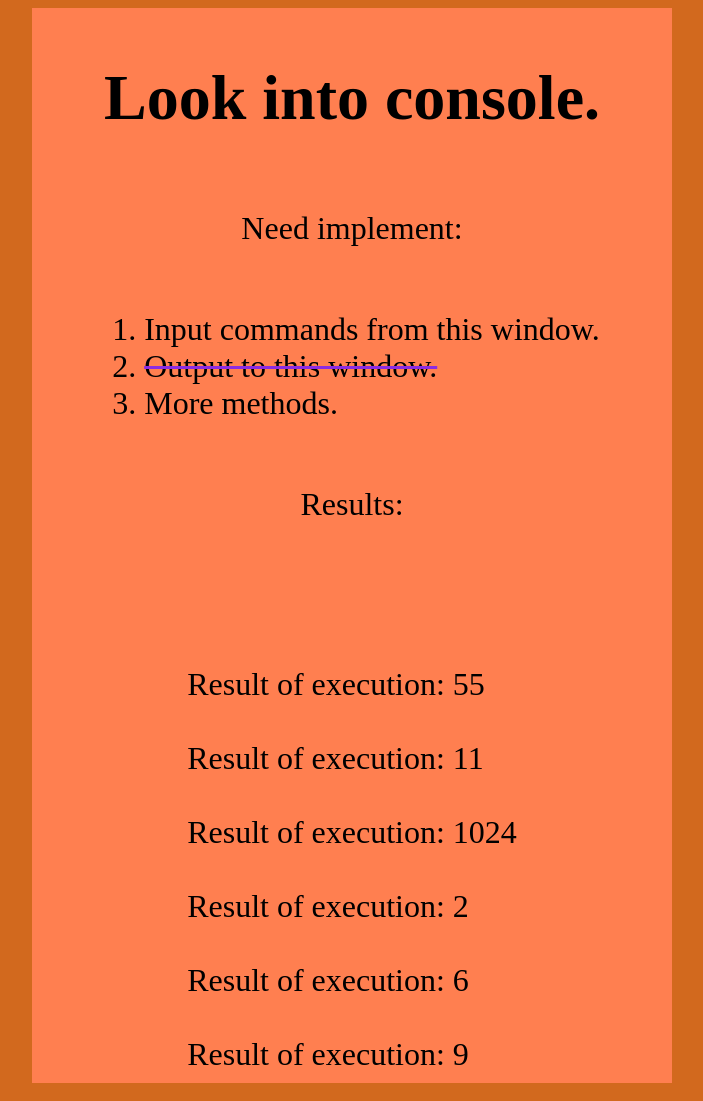
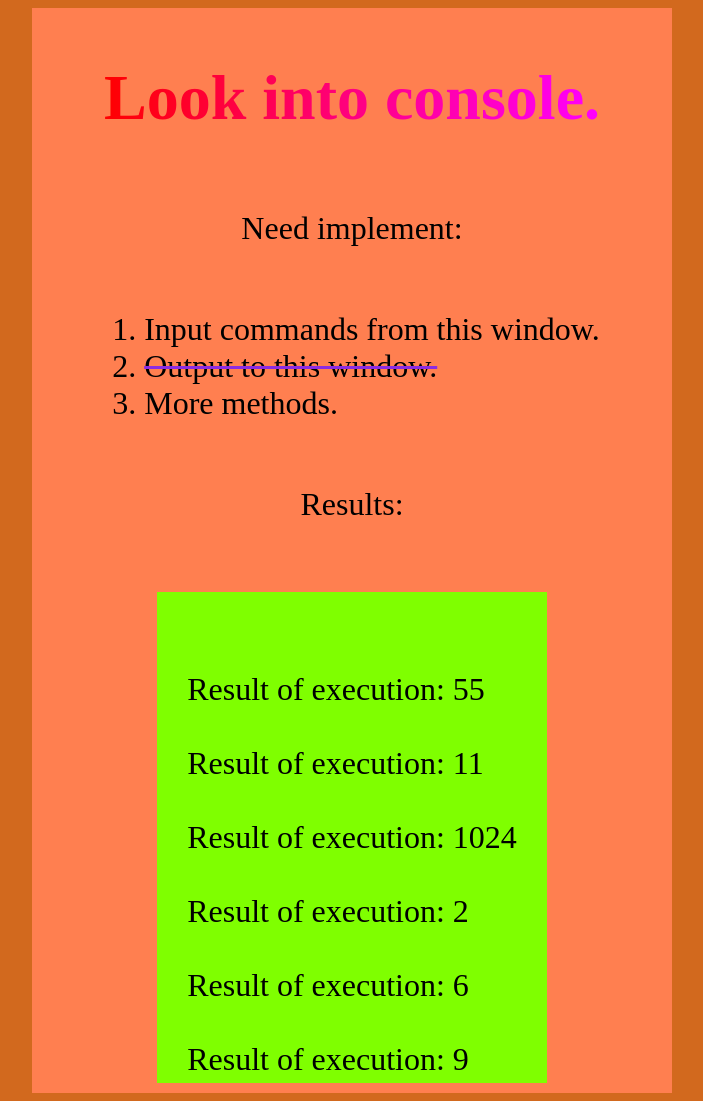
Before and after one commit to MarkAlexI/-egg-language, a plain HTML site: page index.html in a window 1280 px wide. Shown: the whole page, without its empty margins (288-991 px from the left). Drawn offline with Linux system fonts and the light colour scheme.

Commit message:
Add more styles.

```diff
--- a/style.css
+++ b/style.css
@@ -10,9 +10,24 @@ body {
     padding: 10px;
     justify-content: center;
     align-items: center;
-    font-size: 2rem;
+    font-size: 2em;
+}
+@media (max-width: 620px) {
+    .content {
+        font-size: 1.8em;
+    }
+}
+h1 {
+    color: transparent;
+	-webkit-background-clip: text;
+	background-clip: text;
+	background-image: linear-gradient(to right, red, fuchsia);
 }
 del {
     text-decoration: line-through;
     text-decoration-color: blueviolet;
 }
+#output {
+    background-color: chartreuse;
+    padding: 5px 30px;
+}
```
